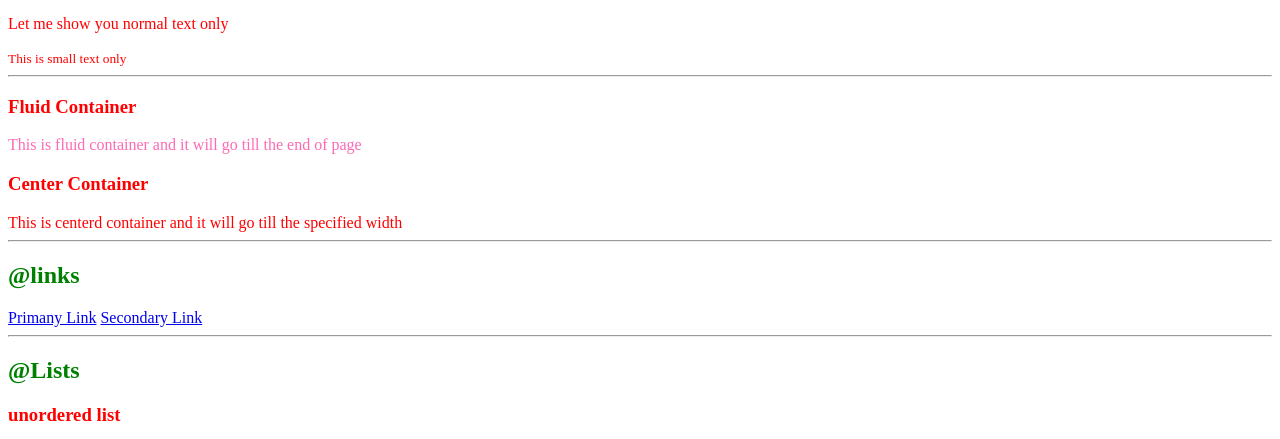
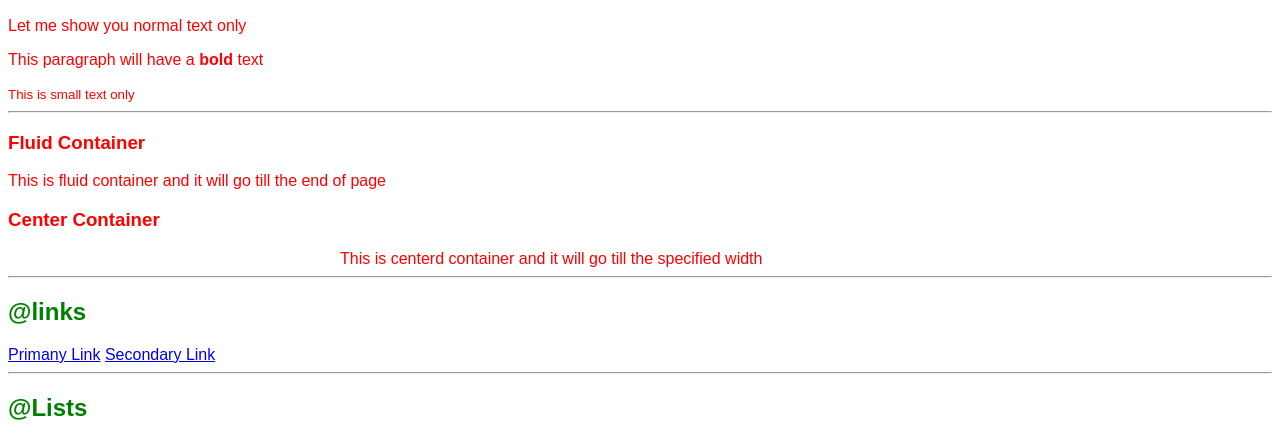
Before and after one commit to mdarif6/portfolio-first-md, a plain HTML site: page index.html in a window 1280 px wide. Shown: the part 333-772 px from the top of the page. Drawn offline with Linux system fonts and the light colour scheme.

Commit message:
.css changes

```diff
--- a/index.html
+++ b/index.html
@@ -26,15 +26,15 @@
     <h1>Another Heading</h1>
     <h2>This is the second Biggest Heading</h2>
     <p>Let me show you normal text only</p>
+    <p>This paragraph will have a <strong>bold</strong> text</p>
     <small>This is small text only</small>
 
     <hr>
     <h3>Fluid Container</h3>
-    <div class="para">This is fluid container and it will go till the end of page</div>
+    <div class="conatiner">This is fluid container and it will go till the end of page</div>
 
     <h3>Center Container</h3>
-    <div>This is centerd container and it will go till the specified width</div>
-
+    <div class="container container-center">This is centerd container and it will go till the specified width</div>
     <hr>
 
     <h2>@links</h2>
--- a/styles.css
+++ b/styles.css
@@ -14,3 +14,23 @@ h2 {
 .para {
     color: hotpink;
 }
+
+@import url('https://fonts.googleapis.com/css2?family=Montserrat:wght@400;700&display=swap');
+
+body{
+    font-family: 'Montserrat', sans-serif;
+
+}
+
+/* container */
+.container{
+    padding-left: 1rem;
+    padding-right: 1rem;
+}
+
+.container-center{
+    max-width: 600px;
+    margin: auto;
+}
+
+/* links */
```
